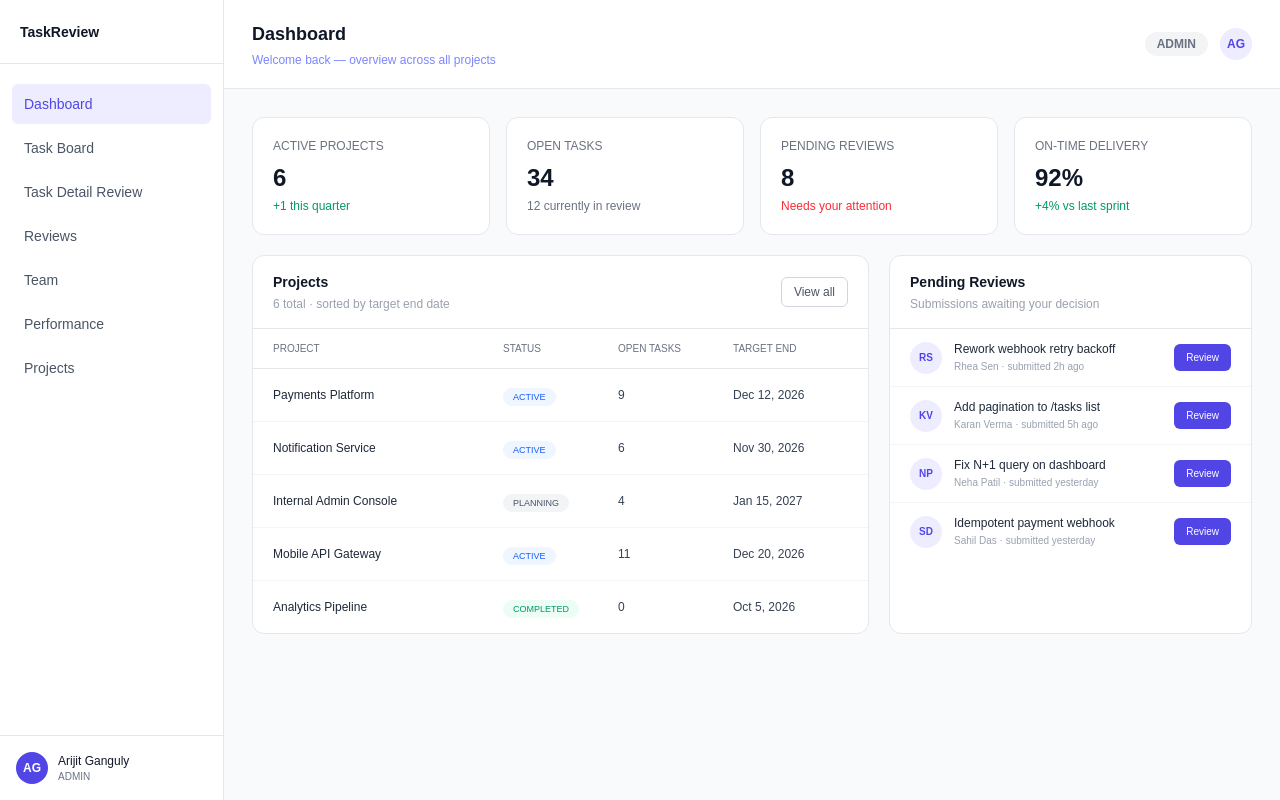
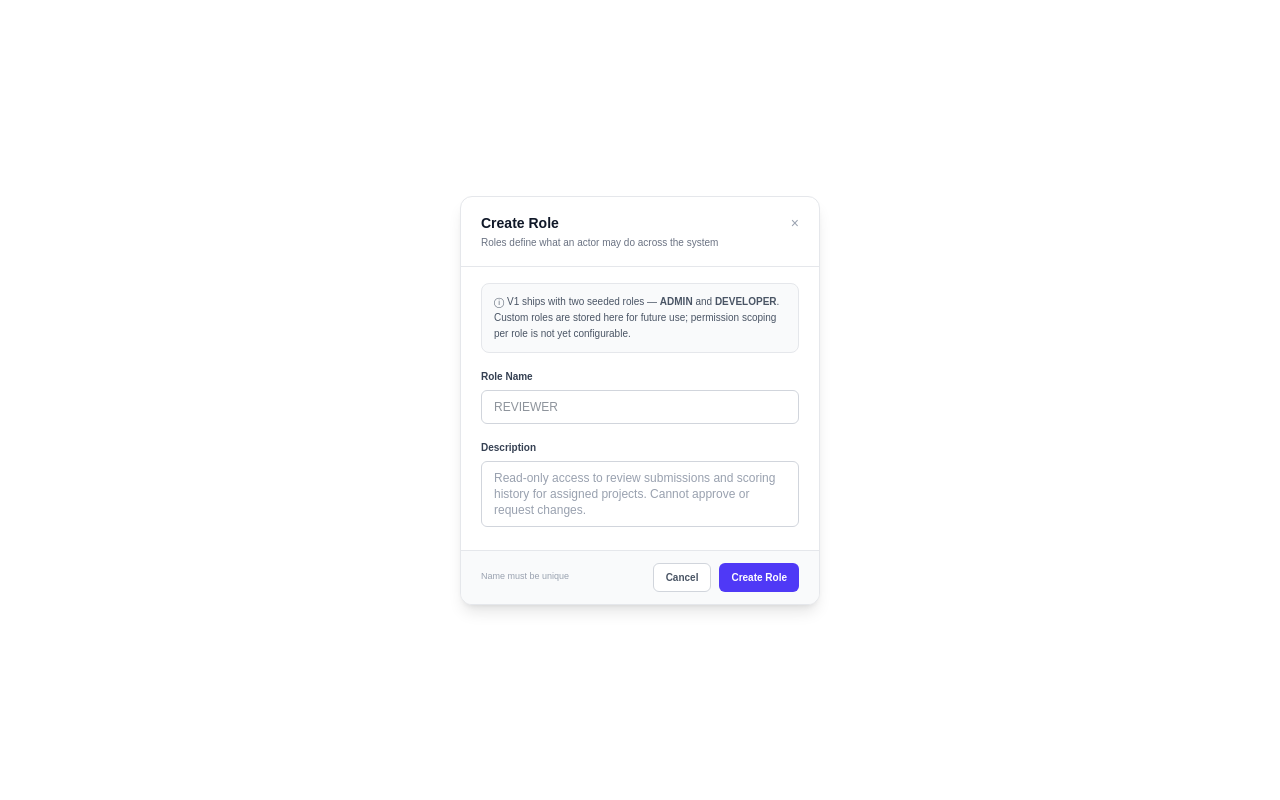
Before and after one commit to WorkR25/Internal-Engineering-Task-Management-System-Frontend, a Next.js app: page / in a window 1280 px wide. Built offline with nearby package versions, Linux system fonts and the light colour scheme.

Commit message:
seperated

```diff
--- a/src/app/page.tsx
+++ b/src/app/page.tsx
@@ -1,10 +1,10 @@
 "use client";
 
-import Dashboard from "@/pages/admin/dashboard-admin/dashboard";
+// import Dashboard from "@/pages/admin/dashboard-admin/dashboard";
 
-export default function Home() {
-  return <Dashboard />;
-}
+// export default function Home() {
+//   return <Dashboard />;
+// }
 
 // import MyTask from "@/pages/developer/my-task/my-task";
 
@@ -35,11 +35,11 @@ export default function Home() {
 //   return <Performance />;
 // }
 
-// import CreateRole from "@/pages/create-role";
+import CreateRole from "@/components/admin-components/role-components/create-role";
 
-// export default function Home() {
-//     return <CreateRole />;
-// }
+export default function Home() {
+    return <CreateRole />;
+}
 //
 // import Dashboard from "@/pages/admin/dashboard-admin/dashboard";
 //  export default function Home() {
@@ -68,3 +68,8 @@ export default function Home() {
 // export default function Page() {
 //   return <SubmitForReview />;
 // }
+// import ReviewsQueue from "@/components/admin-components/reviews-components/reviews-queue";
+
+// export default function Page() {
+//   return <ReviewsQueue />;
+// }
--- /dev/null
+++ b/src/components/admin-components/reviews-components/reviews-queue.css
@@ -0,0 +1,152 @@
+@reference "../../../app/globals.css";
+
+.reviews-page {
+  @apply p-7;
+}
+
+.reviews-card {
+  @apply overflow-hidden rounded-xl border border-gray-200 bg-white;
+}
+
+/* Header */
+
+.reviews-header {
+  @apply border-b border-gray-200 px-5 py-4;
+}
+
+.reviews-title {
+  @apply text-lg font-semibold text-gray-900;
+}
+
+.reviews-subtitle {
+  @apply mt-1 text-xs text-gray-400;
+}
+
+/* Filters */
+
+.reviews-filters {
+  @apply flex items-center gap-2 border-b border-gray-200 px-5 py-3;
+}
+
+.filter-button {
+  @apply rounded-md border border-gray-200 bg-white px-3 py-1.5 text-[10px] font-medium text-gray-600;
+}
+
+.filter-button:hover {
+  @apply bg-gray-50;
+}
+
+.filter-button-active {
+  @apply border-[#5146e5] bg-[#5146e5] text-white;
+}
+
+.filter-button-active:hover {
+  @apply bg-[#4338ca];
+}
+
+/* Table */
+
+.reviews-table-header {
+  @apply grid grid-cols-[2fr_1.2fr_1.1fr_0.8fr_1fr_0.8fr_0.7fr] border-b border-gray-200 px-5 py-3 text-[9px] font-semibold text-gray-500;
+}
+
+.reviews-table-row {
+  @apply grid grid-cols-[2fr_1.2fr_1.1fr_0.8fr_1fr_0.8fr_0.7fr] items-center border-b border-gray-100 px-5 py-3.5 last:border-0;
+}
+
+/* Task */
+
+.review-task {
+  @apply min-w-0 pr-3;
+}
+
+.review-task-title {
+  @apply truncate text-xs font-medium text-gray-800;
+}
+
+/* Project */
+
+.review-project {
+  @apply text-[10px] text-gray-600;
+}
+
+/* Developer */
+
+.review-developer {
+  @apply flex items-center gap-2;
+}
+
+.developer-avatar {
+  @apply flex h-6 w-6 shrink-0 items-center justify-center rounded-full bg-[#eeedff] text-[8px] font-semibold text-[#5146e5];
+}
+
+.developer-name {
+  @apply truncate text-[10px] text-gray-600;
+}
+
+/* Attempt */
+
+.review-attempt {
+  @apply text-[10px] text-gray-600;
+}
+
+/* Submitted */
+
+.review-submitted {
+  @apply text-[10px] text-gray-500;
+}
+
+/* Priority */
+
+.priority-badge {
+  @apply rounded-full px-2 py-1 text-[9px] font-semibold;
+}
+
+.priority-high {
+  @apply bg-red-50 text-red-600;
+}
+
+.priority-medium {
+  @apply bg-orange-50 text-orange-600;
+}
+
+.priority-low {
+  @apply bg-gray-100 text-gray-600;
+}
+
+/* Review Button */
+
+.review-button {
+  @apply rounded-md bg-[#5146e5] px-2.5 py-1.5 text-[9px] font-medium text-white;
+}
+
+.review-button:hover {
+  @apply bg-indigo-700;
+}
+
+/* Responsive */
+
+@media (max-width: 1024px) {
+  .reviews-page {
+    @apply p-5;
+  }
+
+  .reviews-card {
+    @apply overflow-x-auto;
+  }
+
+  .reviews-table-header,
+  .reviews-table-row {
+    @apply min-w-[900px];
+  }
+}
+
+@media (max-width: 768px) {
+  .reviews-page {
+    @apply p-4;
+  }
+
+  .reviews-filters {
+    @apply flex-wrap;
+  }
+}
--- /dev/null
+++ b/src/components/admin-components/role-components/create-role.css
@@ -0,0 +1,82 @@
+@reference "../../../app/globals.css";
+
+.create-role-page {
+    @apply flex min-h-screen items-center justify-center bg-white;
+}
+
+.create-role-card {
+    @apply w-full max-w-[360px] overflow-hidden rounded-xl border border-gray-200 bg-white shadow-lg;
+}
+
+.create-role-header {
+    @apply flex items-start justify-between border-b border-gray-200 px-5 py-4;
+}
+
+.create-role-header-content h1 {
+    @apply text-sm font-bold text-gray-900;
+}
+
+.create-role-header-content p {
+    @apply mt-0.5 text-[10px] text-gray-500;
+}
+
+.create-role-close {
+    @apply text-sm text-gray-400 hover:text-gray-600;
+}
+
+.create-role-form {
+    @apply px-5 py-4;
+}
+
+.create-role-info {
+    @apply mb-4 rounded-lg border border-gray-200 bg-gray-50 px-3 py-2.5;
+}
+
+.create-role-info p {
+    @apply text-[10px] leading-4 text-gray-600;
+}
+
+.create-role-info span {
+    @apply font-semibold;
+}
+
+.create-role-field {
+    @apply mb-4;
+}
+
+.create-role-field-description {
+    @apply block;
+}
+
+.create-role-field label,
+.create-role-field-description label {
+    @apply mb-1.5 block text-[10px] font-semibold text-gray-700;
+}
+
+.create-role-field input {
+    @apply w-full rounded-md border border-gray-300 px-3 py-2 text-xs text-gray-800 outline-none focus:border-indigo-500 focus:ring-1 focus:ring-indigo-100;
+}
+
+.create-role-field-description textarea {
+    @apply w-full resize-none rounded-md border border-gray-300 px-3 py-2 text-xs text-gray-800 outline-none placeholder:text-gray-400 focus:border-indigo-500 focus:ring-1 focus:ring-indigo-100;
+}
+
+.create-role-footer {
+    @apply flex items-center justify-between border-t border-gray-200 bg-gray-50 px-5 py-3;
+}
+
+.create-role-footer p {
+    @apply text-[9px] text-gray-400;
+}
+
+.create-role-actions {
+    @apply flex gap-2;
+}
+
+.create-role-cancel {
+    @apply rounded-md border border-gray-300 bg-white px-3 py-1.5 text-[10px] font-semibold text-gray-600 hover:bg-gray-50;
+}
+
+.create-role-submit {
+    @apply rounded-md bg-indigo-600 px-3 py-1.5 text-[10px] font-semibold text-white hover:bg-indigo-700;
+}
--- a/src/components/admin-components/role-components/create-role.tsx
+++ b/src/components/admin-components/role-components/create-role.tsx
@@ -1,55 +1,44 @@
 "use client";
 
 import { useState } from "react";
+import "./create-role.css";
 
 export default function CreateRole() {
     const [roleName, setRoleName] = useState("");
     const [description, setDescription] = useState("");
 
     return (
-        <main className="flex min-h-screen items-center justify-center bg-white">
-            <div className="w-full max-w-[360px] overflow-hidden rounded-xl border border-gray-200 bg-white shadow-lg">
-                {/* Header */}
-                <div className="border-b border-gray-200 px-5 py-4">
-                    <div className="flex items-start justify-between">
-                        <div>
-                            <h1 className="text-sm font-bold text-gray-900">
-                                Create Role
-                            </h1>
-
-                            <p className="mt-0.5 text-[10px] text-gray-500">
+        <main className="create-role-page">
+            <div className="create-role-card">
+                <div className="create-role-header">
+                    <div className="create-role-header-content">
+                        <h1>Create Role</h1>
+                        <p>
                             Roles define what an actor may do across the system
                         </p>
                     </div>
 
                     <button
                         type="button"
-                            className="text-sm text-gray-400 hover:text-gray-600"
+                        className="create-role-close"
                     >
                         ×
                     </button>
                 </div>
-                </div>
 
-                {/* Form */}
-                <div className="px-5 py-4">
-                    {/* Information */}
-                    <div className="mb-4 rounded-lg border border-gray-200 bg-gray-50 px-3 py-2.5">
-                        <p className="text-[10px] leading-4 text-gray-600">
+                <div className="create-role-form">
+                    <div className="create-role-info">
+                        <p>
                             ⓘ V1 ships with two seeded roles —{" "}
-                            <span className="font-semibold">ADMIN</span> and{" "}
-                            <span className="font-semibold">DEVELOPER</span>.
+                            <span>ADMIN</span> and{" "}
+                            <span>DEVELOPER</span>.
                             Custom roles are stored here for future use;
                             permission scoping per role is not yet configurable.
                         </p>
                     </div>
 
-                    {/* Role Name */}
-                    <div className="mb-4">
-                        <label
-                            htmlFor="roleName"
-                            className="mb-1.5 block text-[10px] font-semibold text-gray-700"
-                        >
+                    <div className="create-role-field">
+                        <label htmlFor="roleName">
                             Role Name
                         </label>
 
@@ -59,16 +48,11 @@ export default function CreateRole() {
                             value={roleName}
                             onChange={(e) => setRoleName(e.target.value)}
                             placeholder="REVIEWER"
-                            className="w-full rounded-md border border-gray-300 px-3 py-2 text-xs text-gray-800 outline-none focus:border-indigo-500 focus:ring-1 focus:ring-indigo-100"
                         />
                     </div>
 
-                    {/* Description */}
-                    <div>
-                        <label
-                            htmlFor="description"
-                            className="mb-1.5 block text-[10px] font-semibold text-gray-700"
-                        >
+                    <div className="create-role-field-description">
+                        <label htmlFor="description">
                             Description
                         </label>
 
@@ -78,28 +62,26 @@ export default function CreateRole() {
                             onChange={(e) => setDescription(e.target.value)}
                             placeholder="Read-only access to review submissions and scoring history for assigned projects. Cannot approve or request changes."
                             rows={3}
-                            className="w-full resize-none rounded-md border border-gray-300 px-3 py-2 text-xs text-gray-800 outline-none placeholder:text-gray-400 focus:border-indigo-500 focus:ring-1 focus:ring-indigo-100"
                         />
                     </div>
                 </div>
 
-                {/* Footer */}
-                <div className="flex items-center justify-between border-t border-gray-200 bg-gray-50 px-5 py-3">
-                    <p className="text-[9px] text-gray-400">
+                <div className="create-role-footer">
+                    <p>
                         Name must be unique
                     </p>
 
-                    <div className="flex gap-2">
+                    <div className="create-role-actions">
                         <button
                             type="button"
-                            className="rounded-md border border-gray-300 bg-white px-3 py-1.5 text-[10px] font-semibold text-gray-600 hover:bg-gray-50"
+                            className="create-role-cancel"
                         >
                             Cancel
                         </button>
 
                         <button
                             type="button"
-                            className="rounded-md bg-indigo-600 px-3 py-1.5 text-[10px] font-semibold text-white hover:bg-indigo-700"
+                            className="create-role-submit"
                         >
                             Create Role
                         </button>
```
Also changed, not shown: src/components/admin-components/reviews-components/reviews-queue.tsx (+27 -25 lines). Lines whose indentation alone changed are shown as unchanged.
